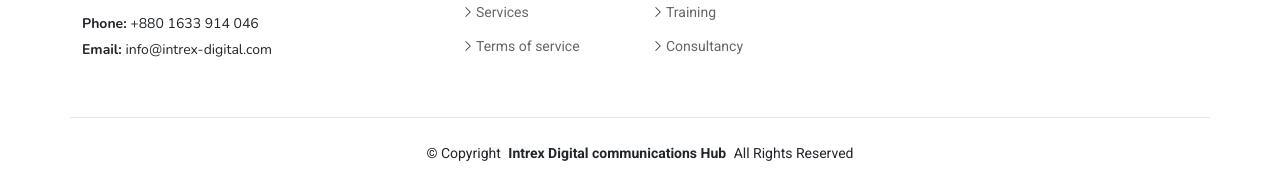
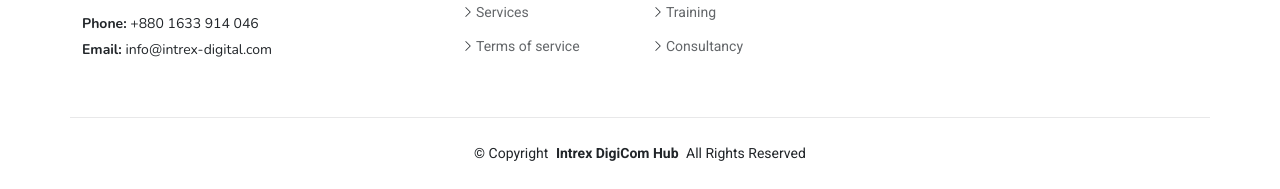
Before and after one commit to jobaerlisedu/intrex-digital-communications, a plain HTML site: page index.html in a window 1280 px wide. Shown: the part 6316-6505 px from the top of the page. Drawn offline with nearby package versions, Linux system fonts and the light colour scheme.

Commit message:
Update index.html

```diff
--- a/index.html
+++ b/index.html
@@ -787,7 +787,7 @@
     </div>
 
     <div class="container copyright text-center mt-4">
-      <p>© <span>Copyright</span> <strong class="px-1 sitename">Intrex Digital communications Hub</strong> <span>All Rights Reserved</span></p>
+      <p>© <span>Copyright</span> <strong class="px-1 sitename">Intrex DigiCom Hub</strong> <span>All Rights Reserved</span></p>
     </div>
 
   </footer>
```
